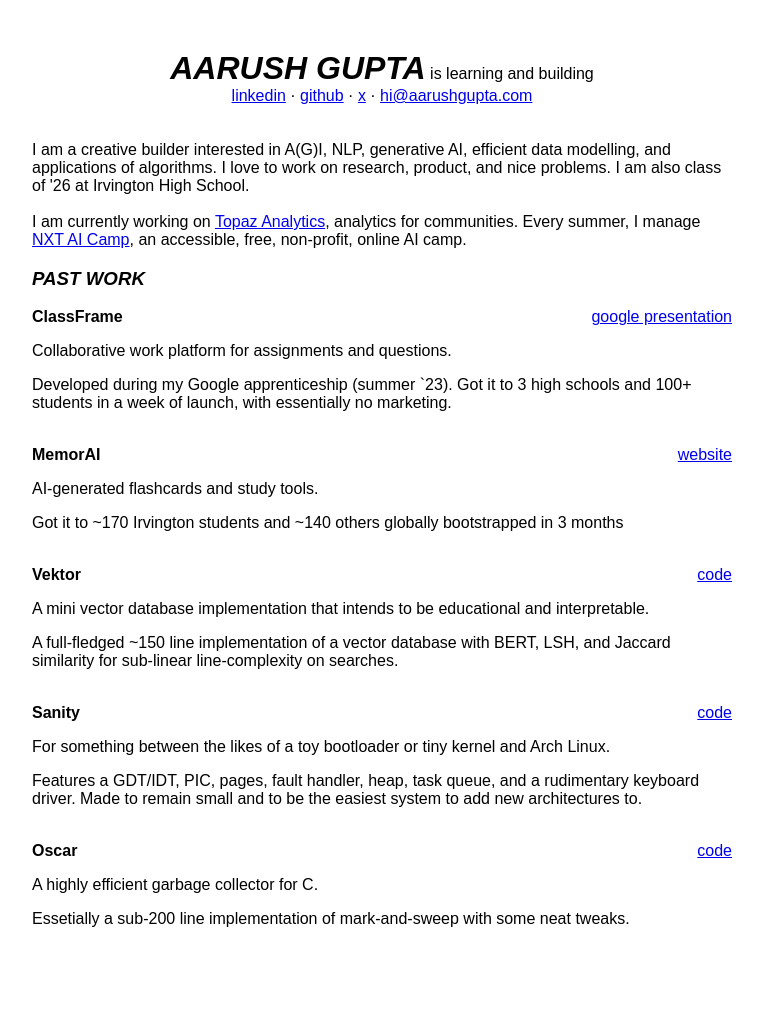
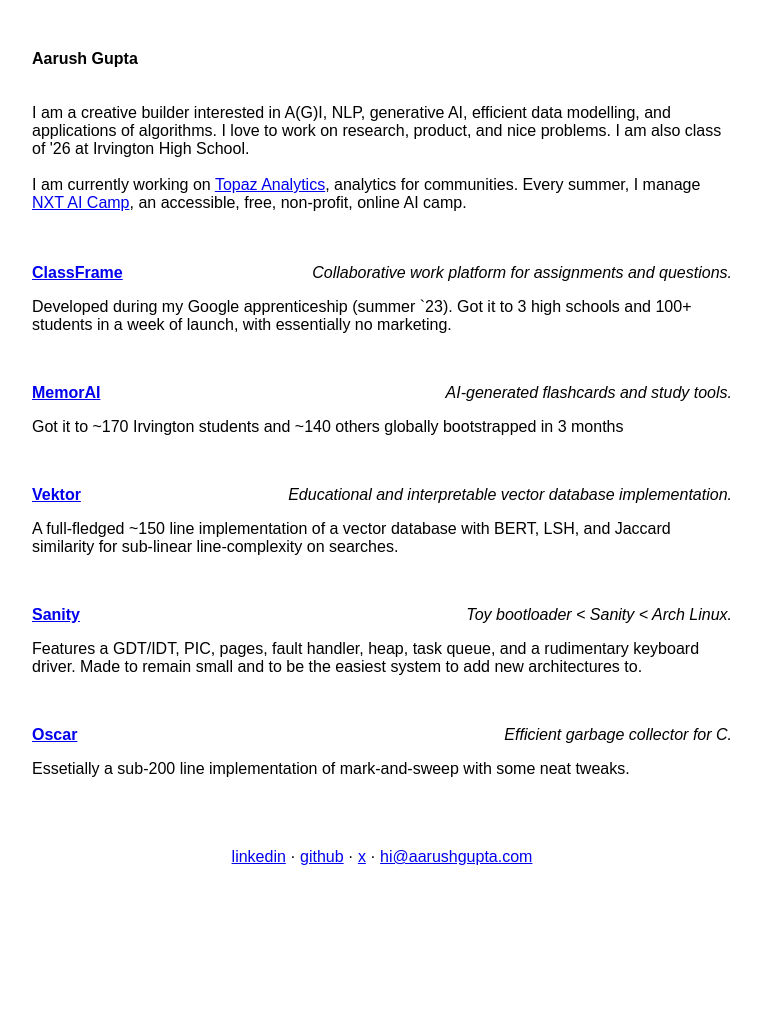
Before and after one commit to notallm/notallm.github.io, a Jekyll site: the page built from index.html, in a window 1280 px wide. Shown: the whole page, without its empty margins (258-1020 px from the left). Built offline with Jekyll 4.4.1, drawn with Linux system fonts in a browser that asks for light colours; after the commit the page ends 916 px from its top, so only the background shows below that.

Commit message:
update before the new year

```diff
--- a/_data/work.yml
+++ b/_data/work.yml
@@ -8,34 +8,24 @@
 - title: ClassFrame
   bio: Collaborative work platform for assignments and questions.
   stats: Developed during my Google apprenticeship (summer `23). Got it to 3 high schools and 100+ students in a week of launch, with essentially no marketing.
-  links:
-    - shortname: google presentation
-      url: https://docs.google.com/presentation/d/1ezcneCDK3lyAT8p2slv2K-VFFDsd6GJeUWk0WVAtKew/edit?usp=sharing
+  url: https://docs.google.com/presentation/d/1ezcneCDK3lyAT8p2slv2K-VFFDsd6GJeUWk0WVAtKew/edit?usp=sharing
 
 - title: MemorAI
   bio: AI-generated flashcards and study tools.
   stats: Got it to ~170 Irvington students and ~140 others globally bootstrapped in 3 months
-  links:
-    - shortname: website
-      url: http://memorai.aarushgupta.com
+  url: http://memorai.aarushgupta.com
 
 - title: Vektor
-  bio: A mini vector database implementation that intends to be educational and interpretable.
+  bio: Educational and interpretable vector database implementation.
   stats: A full-fledged ~150 line implementation of a vector database with BERT, LSH, and Jaccard similarity for sub-linear line-complexity on searches.
-  links:
-    - shortname: code
-      url: https://github.com/notallm/vektor
+  url: https://github.com/notallm/vektor
 
 - title: Sanity
-  bio: For something between the likes of a toy bootloader or tiny kernel and Arch Linux.
+  bio: Toy bootloader < Sanity < Arch Linux.
   stats: Features a GDT/IDT, PIC, pages, fault handler, heap, task queue, and a rudimentary keyboard driver. Made to remain small and to be the easiest system to add new architectures to.
-  links:
-    - shortname: code
-      url: https://github.com/notallm/sanity
+  url: https://github.com/notallm/sanity
 
 - title: Oscar
-  bio: A highly efficient garbage collector for C.
+  bio: Efficient garbage collector for C.
   stats: Essetially a sub-200 line implementation of mark-and-sweep with some neat tweaks.
-  links:
-  - shortname: code
-    url: https://github.com/notallm/oscar
+  url: https://github.com/notallm/oscar
--- a/index.html
+++ b/index.html
@@ -2,37 +2,31 @@
 layout: base
 ---
 
-<center>
-    <h1 style = "display: inline"><i>AARUSH GUPTA</i></h1>
-    <p style = "display: inline"> is learning and building</p>
-</center>
+<div style = "float: right">
+</div>
+<b>Aarush Gupta</b>
+
+<br><br><br>
+<div>
+    I am a creative builder interested in A(G)I, NLP, generative AI, efficient data modelling, and applications of algorithms.
+    I love to work on research, product, and nice problems. I am also class of '26 at Irvington High School.
+    <br><br>
+    I am currently working on <a href = "https://usetopaz.com">Topaz Analytics</a>, analytics for communities.
+    Every summer, I manage <a href = "https://nxtaicamp.com">NXT AI Camp</a>, an accessible, free, non-profit, online AI camp.
+</div>
+<br><br>
+
+{% for work in site.data.work %}
+    <p style = "float: right"><i>{{ work.bio }}</i></p>
+    <p><b><a href = "{{ work.url }}">{{ work.title }}</a></b></p>
+    <p>{{ work.stats }}</p>
+    <br>
+{% endfor %}
+
+<br><br>
 <center>
     <a href = "https://linkedin.com/in/aarushgupta001">linkedin</a> &middot;
     <a href = "https://github.com/notallm">github</a> &middot;
     <a href = "https://twitter.com/notallm">x</a> &middot;
     <a href = "mailto:hi@aarushgupta.com">hi@aarushgupta.com</a>
 </center>
-<br><br>
-<div>
-    I am a creative builder interested in A(G)I, NLP, generative AI, efficient data modelling, and applications of algorithms.
-    I love to work on research, product, and nice problems. I am also class of '26 at Irvington High School.
-
-    <br><br>
-
-    I am currently working on <a href = "https://usetopaz.com">Topaz Analytics</a>, analytics for communities.
-    Every summer, I manage <a href = "https://nxtaicamp.com">NXT AI Camp</a>, an accessible, free, non-profit, online AI camp.
-
-
-    <h3><i>PAST WORK</i></h3>
-    {% for work in site.data.work %}
-        <div style = "float: right">
-            {% for link in work.links %}
-                <a href = "{{ link.url }}">{{ link.shortname }}</a>
-            {% endfor %}
-        </div>
-        <b>{{ work.title }}</b>
-        <p>{{ work.bio }}</p>
-        <p>{{ work.stats }}</p>
-        <br>
-    {% endfor %}
-</div>
```
